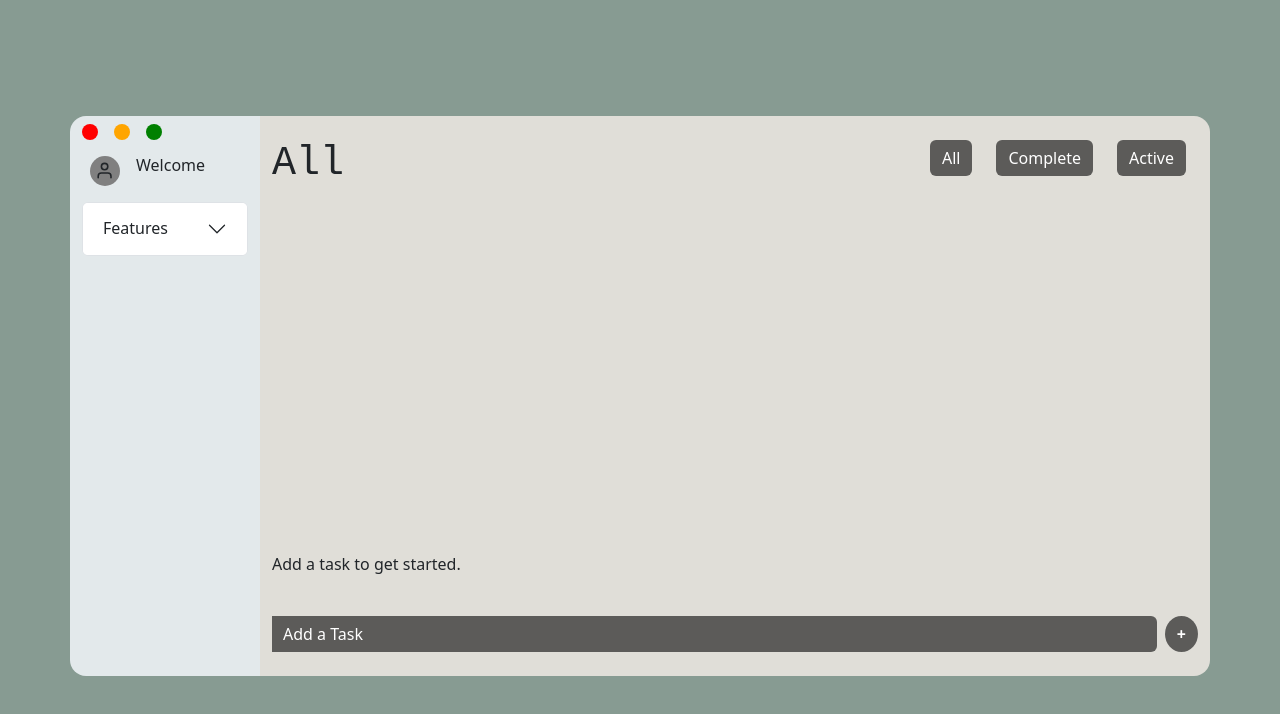
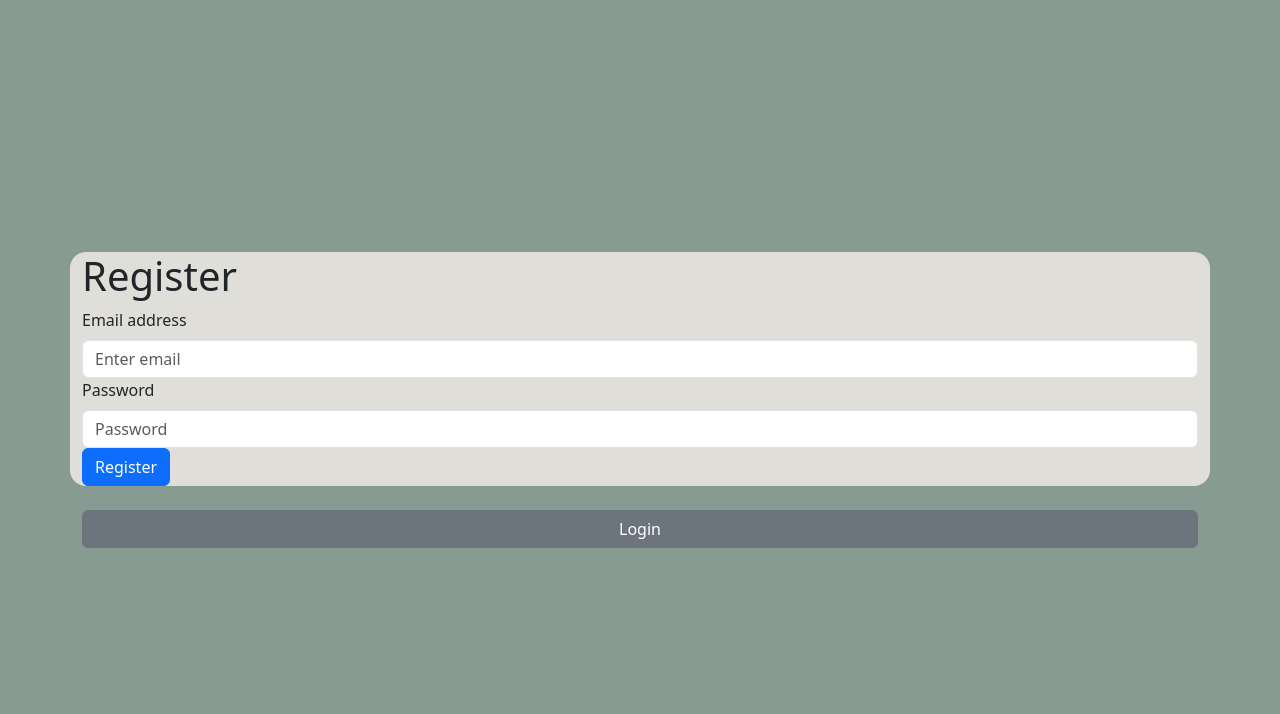
Before and after one commit to Lucas-Quiroga/crud-local, a React (Vite) app: page / in a window 1280 px wide. Shown: the top 714 px of the page. Built offline with nearby package versions, Linux system fonts and the light colour scheme.

Commit message:
usando contexto para admitir al usuario

```diff
--- a/src/App.tsx
+++ b/src/App.tsx
@@ -1,14 +1,28 @@
-import { Container, Row, Col } from "react-bootstrap";
+import { useState, useContext } from "react";
+import { Container, Row, Col, Button } from "react-bootstrap";
 import { BrowserRouter } from "react-router-dom";
 import "./App.css";
 import Header from "./components/Header";
 import UserInfo from "./components/UserInfo";
 import TodoList from "./components/TodoList";
 import TodoInput from "./components/TodoInput";
+import Login from "./components/Login";
+import Register from "./components/Register";
+import UsersContextProvider from "./context/UserContext";
+import { usersContext } from "./context/UserContext";
 
 function App() {
+  const { activeSession } = useContext(usersContext);
+
+  const [activeComponent, setActiveComponent] = useState(false);
+
+  function toggleComponent() {
+    setActiveComponent(!activeComponent);
+  }
+
   return (
     <BrowserRouter>
+      {activeSession ? (
         <Container className="d-flex flex-column justify-content-center mx-auto vh-100">
           <Row
             style={{
@@ -40,6 +54,27 @@ function App() {
             </Col>
           </Row>
         </Container>
+      ) : (
+        <Container className="d-flex flex-column justify-content-center mx-auto vh-100">
+          <Row
+            style={{
+              borderRadius: "1rem",
+              boxSizing: "border-box",
+              overflow: "hidden",
+            }}
+            className="d-flex justify-content-center mb-2"
+          >
+            {activeComponent ? <Login /> : <Register />}
+          </Row>
+          <Button
+            variant="secondary"
+            onClick={toggleComponent}
+            className="mt-3"
+          >
+            {activeComponent ? "Register" : "Login"}
+          </Button>
+        </Container>
+      )}
     </BrowserRouter>
   );
 }
--- /dev/null
+++ b/src/components/Login.tsx
@@ -0,0 +1,55 @@
+import { useState, useContext } from "react";
+import { Container, Form, Button } from "react-bootstrap";
+import { usersContext } from "../context/UserContext";
+
+const Login = () => {
+  const { users, setActiveSession } = useContext(usersContext);
+
+  const [email, setEmail] = useState("");
+  const [password, setPassword] = useState("");
+
+  const handleSubmitLogin = (e: React.FormEvent<HTMLFormElement>) => {
+    e.preventDefault();
+    const findUser = users.find((userIndex) => userIndex.email === email);
+
+    if (findUser && findUser.password === password) {
+      setActiveSession(true);
+    } else {
+      setActiveSession(false);
+      return alert("no encontrado o datos incorrectos");
+    }
+  };
+
+  return (
+    <Container style={{ backgroundColor: " #e0ded8 " }}>
+      <h1>Login</h1>
+      <Form onSubmit={handleSubmitLogin}>
+        <Form.Group controlId="formEmail">
+          <Form.Label>Email address</Form.Label>
+          <Form.Control
+            type="email"
+            placeholder="Enter email"
+            value={email}
+            onChange={(e) => setEmail(e.target.value)}
+          />
+        </Form.Group>
+
+        <Form.Group controlId="formPassword">
+          <Form.Label>Password</Form.Label>
+          <Form.Control
+            type="password"
+            placeholder="Password"
+            value={password}
+            onChange={(e) => setPassword(e.target.value)}
+          />
+        </Form.Group>
+
+        <Button variant="primary" type="submit" className="mx-1">
+          Submit
+        </Button>
+      </Form>
+    </Container>
+  );
+};
+
+export default Login;
--- /dev/null
+++ b/src/components/Register.tsx
@@ -0,0 +1,64 @@
+import { useState, useContext } from "react";
+import { Container, Form, Button } from "react-bootstrap";
+import { usersContext } from "../context/UserContext";
+
+interface Users {
+  id: number | string;
+  email: string;
+  password: string;
+}
+
+const Register = () => {
+  const { users, setUsers } = useContext(usersContext);
+
+  const [email, setEmail] = useState("");
+  const [password, setPassword] = useState("");
+
+  const handleSubmitRegister = (e: React.FormEvent<HTMLFormElement>) => {
+    e.preventDefault();
+    if (email !== "" && password !== "") {
+      const newUser: Users = {
+        id: Math.random(),
+        email: email,
+        password: password,
+      };
+
+      setUsers([...users, newUser]);
+      setEmail("");
+      setPassword("");
+    }
+  };
+
+  return (
+    <Container style={{ backgroundColor: " #e0ded8 " }}>
+      <h1>Register</h1>
+      <Form onSubmit={handleSubmitRegister}>
+        <Form.Group controlId="formEmail">
+          <Form.Label>Email address</Form.Label>
+          <Form.Control
+            type="email"
+            placeholder="Enter email"
+            value={email}
+            onChange={(e) => setEmail(e.target.value)}
+          />
+        </Form.Group>
+
+        <Form.Group controlId="formPassword">
+          <Form.Label>Password</Form.Label>
+          <Form.Control
+            type="password"
+            placeholder="Password"
+            value={password}
+            onChange={(e) => setPassword(e.target.value)}
+          />
+        </Form.Group>
+
+        <Button variant="primary" type="submit">
+          Register
+        </Button>
+      </Form>
+    </Container>
+  );
+};
+
+export default Register;
--- /dev/null
+++ b/src/context/UserContext.tsx
@@ -0,0 +1,36 @@
+import { useState, createContext } from "react";
+
+interface Users {
+  id: number | string;
+  email: string;
+  password: string;
+}
+
+interface UsersContextType {
+  users: Users[];
+  setUsers: React.Dispatch<React.SetStateAction<Users[]>>;
+  activeSession: boolean;
+  setActiveSession: React.Dispatch<React.SetStateAction<boolean>>;
+}
+
+export const usersContext = createContext<UsersContextType>({
+  users: [],
+  setUsers: () => {},
+  activeSession: false,
+  setActiveSession: () => {},
+});
+
+const UsersContextProvider = ({ children }: any) => {
+  const [users, setUsers] = useState<Users[]>([]);
+  const [activeSession, setActiveSession] = useState(false);
+
+  return (
+    <usersContext.Provider
+      value={{ users, setUsers, activeSession, setActiveSession }}
+    >
+      {children}
+    </usersContext.Provider>
+  );
+};
+
+export default UsersContextProvider;
--- a/src/main.tsx
+++ b/src/main.tsx
@@ -3,12 +3,15 @@ import ReactDOM from "react-dom/client";
 import App from "./App.tsx";
 import "bootstrap/dist/css/bootstrap.min.css";
 import TodoContextProvider from "./context/TodoContext.tsx";
+import UsersContextProvider from "./context/UserContext.tsx";
 import "./index.css";
 
 ReactDOM.createRoot(document.getElementById("root") as HTMLElement).render(
   <React.StrictMode>
-    <TodoContextProvider>
-      <App />
-    </TodoContextProvider>
+    <UsersContextProvider>
+      <TodoContextProvider>
+        <App />
+      </TodoContextProvider>
+    </UsersContextProvider>
   </React.StrictMode>
 );
```
Lines whose indentation alone changed are shown as unchanged.
